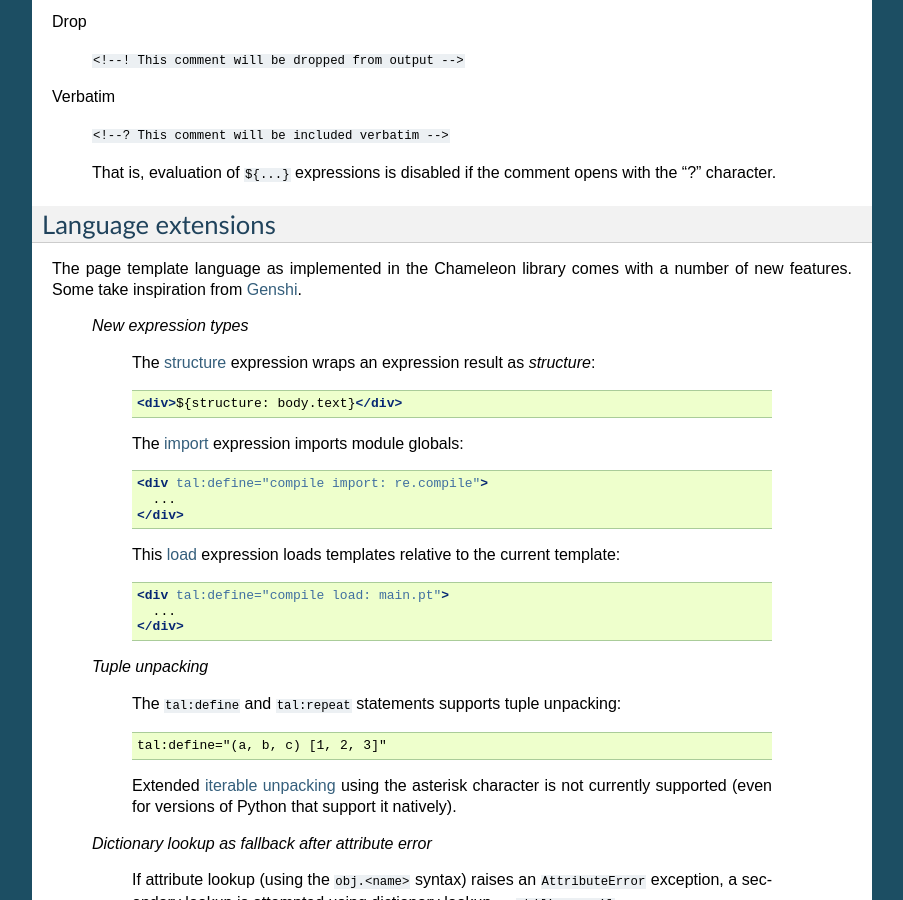
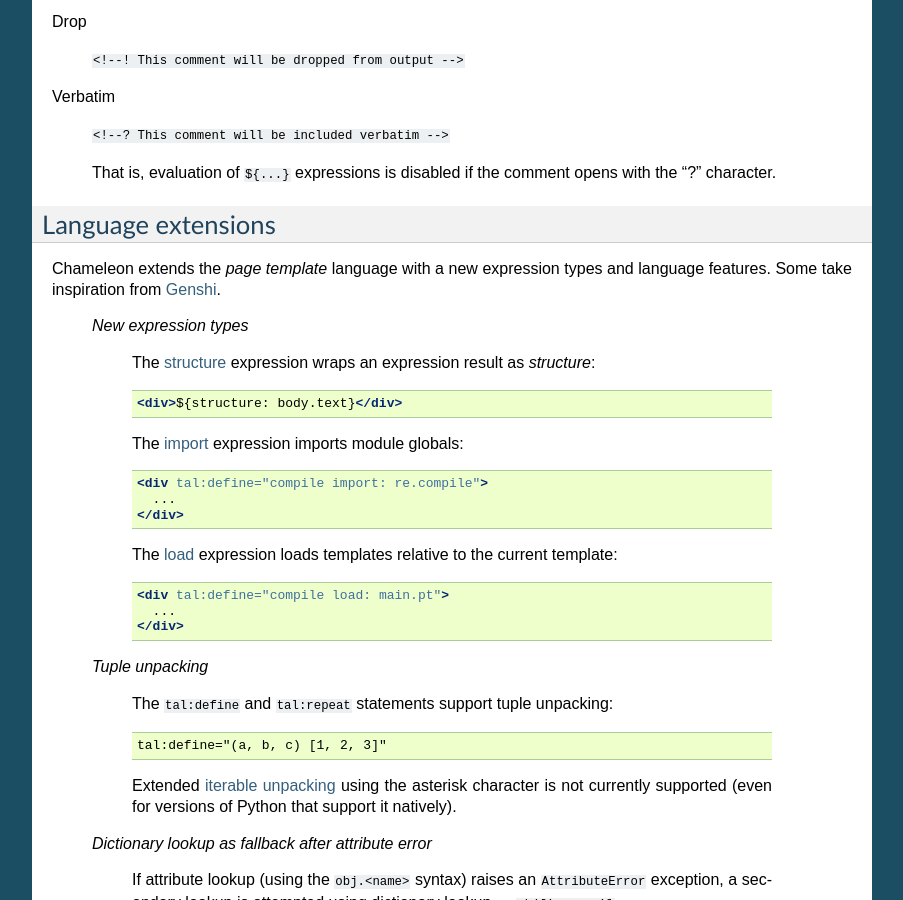
Before and after one commit to malthe/chameleon, a Sphinx documentation site: the page built from docs/reference.rst, in a window 1280 px wide and 900 px high, scrolled down 24178 px. Shown: the whole window, without its empty margins (198-1101 px from the left). Built offline with Sphinx 7.4.7, drawn with Linux system fonts in a browser that asks for light colours; some of the changed text lies outside the part shown.

Commit message:
Minor text changes.

```diff
--- a/docs/reference.rst
+++ b/docs/reference.rst
@@ -1522,9 +1522,9 @@ Verbatim
 Language extensions
 ###################
 
-The page template language as implemented in the Chameleon library
-comes with a number of new features. Some take inspiration from
-`Genshi <http://genshi.edgewall.org/>`_.
+Chameleon extends the *page template* language with a new expression
+types and language features. Some take inspiration from `Genshi
+<http://genshi.edgewall.org/>`_.
 
     *New expression types*
 
@@ -1539,7 +1539,7 @@ comes with a number of new features. Some take inspiration from
            ...
          </div>
 
-       This :ref:`load <load-expression>` expression loads templates
+       The :ref:`load <load-expression>` expression loads templates
        relative to the current template::
 
          <div tal:define="compile load: main.pt">
@@ -1548,7 +1548,7 @@ comes with a number of new features. Some take inspiration from
 
     *Tuple unpacking*
 
-       The ``tal:define`` and ``tal:repeat`` statements supports tuple
+       The ``tal:define`` and ``tal:repeat`` statements support tuple
        unpacking::
 
           tal:define="(a, b, c) [1, 2, 3]"
```
Also changed, not shown: other parts of docs/reference.rst (+1 -1 lines).
